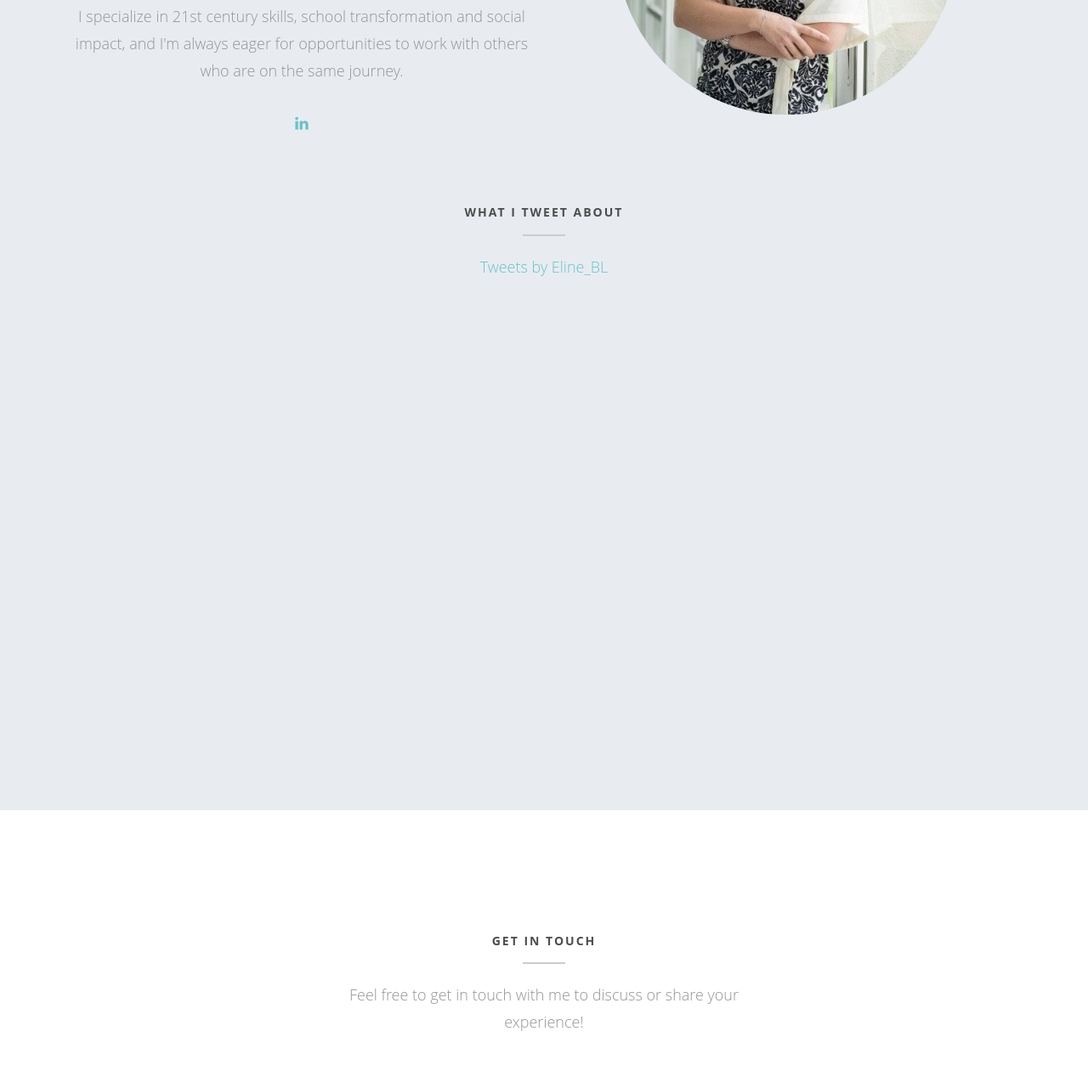
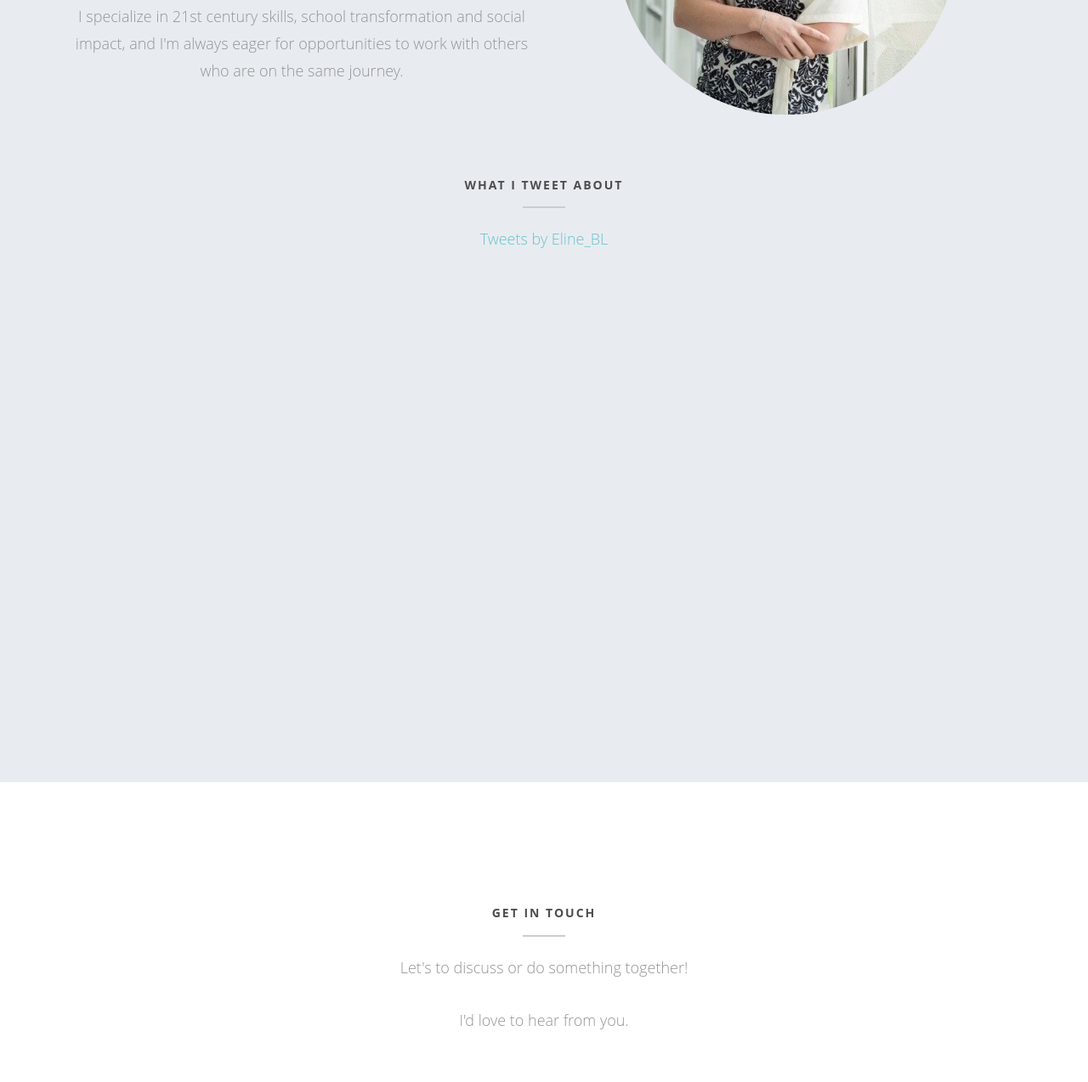
Before and after one commit to elinelund/elinelund.github.io, a plain HTML site: page index.html in a window 1280 px wide. Shown: the part 2146-3420 px from the top of the page at 85% size. Drawn offline with Linux system fonts and the light colour scheme; files whose address does not match are found by name.

Commit message:
Update index.html

```diff
--- a/index.html
+++ b/index.html
@@ -201,7 +201,6 @@
       <h2>About me</h2>
       <p>I am a project coordinator, workshop facilitator and co-founder of two NGOs that empower kids as change agents in their communities through education, and I’m lucky to work with those who will create a better world and solve the major challenges of today and tomorrow.</p>
       <p>I specialize in 21st century skills, school transformation and social impact, and I'm always eager for opportunities to work with others who are on the same journey.</p>
-      <a href="https://www.linkedin.com/in/elinelund/" target="_blank"><i class="icon-linkedin"></i></a>
   </div>
 
     <div class="col-md-6 text-center">
@@ -227,7 +226,8 @@
     <div class="col-md-6 col-md-offset-3 text-center fh5co-heading">
 
       <h2>Get In Touch</h2>
-      <p>Feel free to get in touch with me to discuss or share your experience!</p>
+      <p>Let's to discuss or do something together!</p>
+      <p>I'd love to hear from you.</p>
 
     </div>
     <form name="contact-form" netlify-honeypot="_gotcha" action="thank-you" netlify>
```
